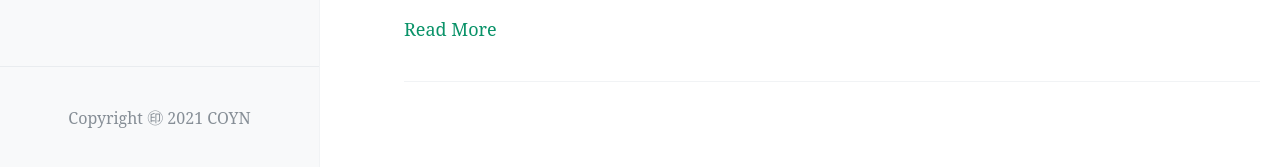
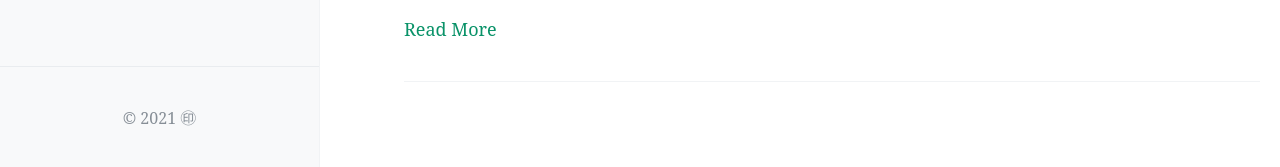
Before and after one commit to ecoyn/ecoyn.github.com, a Jekyll site: the page built from index.html, in a window 1280 px wide and 1061 px high. Shown: the part 891-1058 px from the top of the window. Built offline with Jekyll 4.4.1, drawn with Linux system fonts in a browser that asks for light colours; the list of posts is cut into pages by our own code; comment, search, counter and statistics services are not loaded.

Commit message:
Update _config.yml

```diff
--- a/_config.yml
+++ b/_config.yml
@@ -66,7 +66,7 @@ footer-links:
   youtube: # channel/<your_long_string> or user/<user-name>
 
 # 站点页脚的文字
-footer-text: Copyright ㊞ 2021 COYN
+footer-text:  © 2021 ㊞
 
 #
 # 评论，注意，请不要同时添加多种不同的评论区
```
